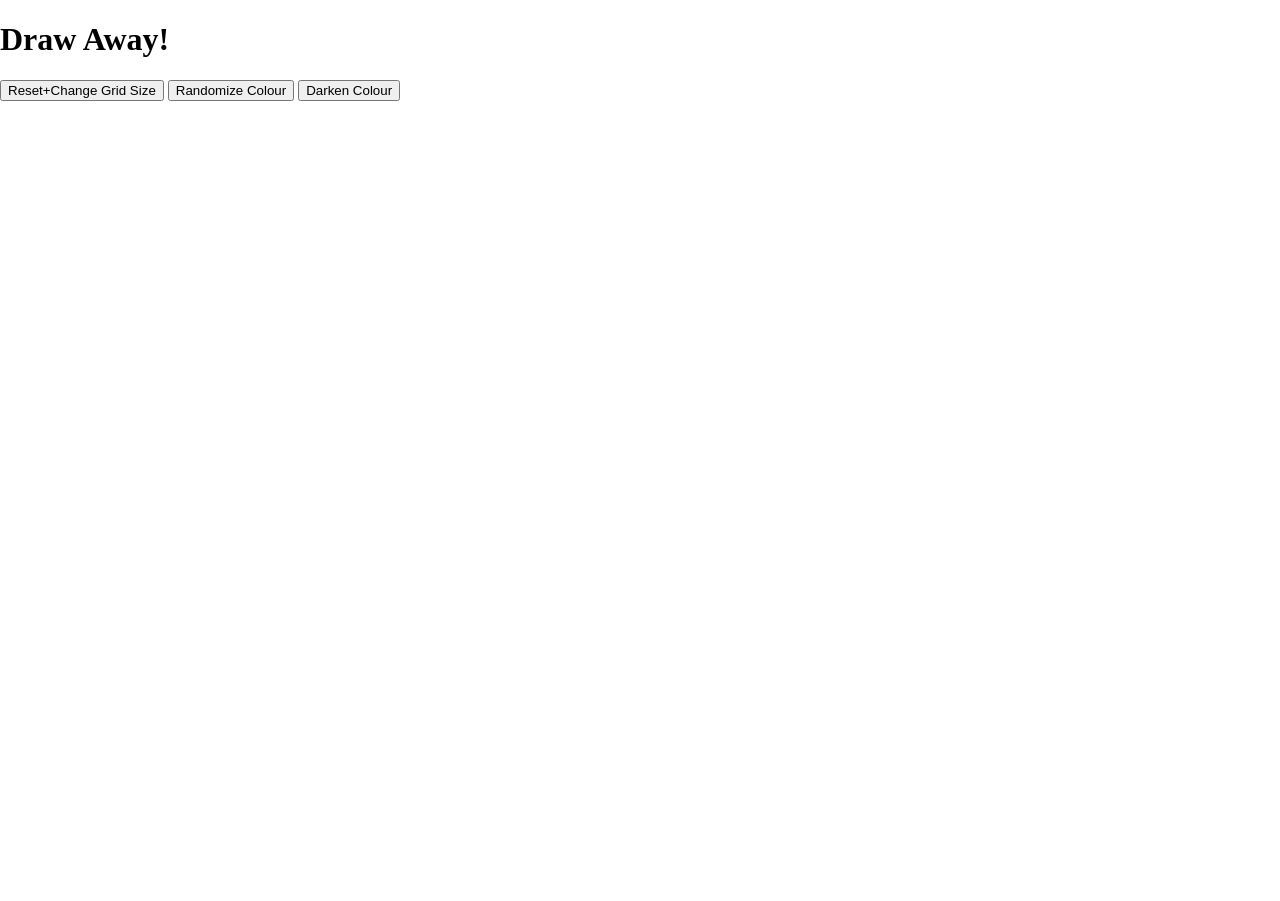
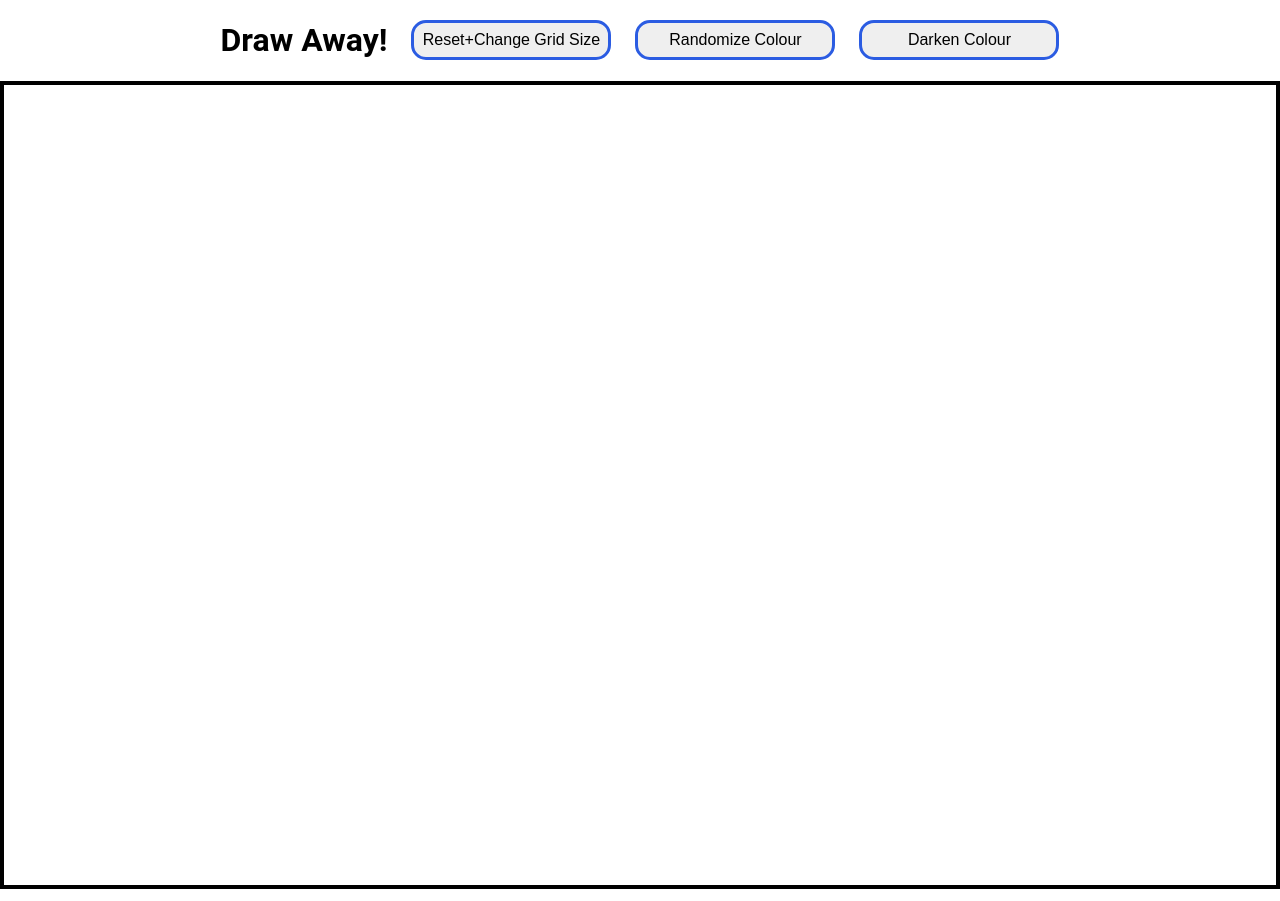
Before and after one commit to PourquoiEstTu/etch-a-sketch, a plain HTML site: page index.html in a window 1280 px wide. Drawn offline with Linux system fonts and the light colour scheme.

Commit message:
Add styling for buttons
Change class name from "grid-size" to just "grid" and make
it apply for all three buttons.

```diff
--- a/style.css
+++ b/style.css
@@ -1,6 +1,10 @@
 body, html {
     margin: 0;
+    font-family: "Roboto", sans-serif;
 }
+
+/* * {border: 2px solid red} */
+
 .container {
     display: flex;
     flex-direction: column;
@@ -8,4 +12,21 @@ body, html {
     margin: 0;
     padding: 0;
     min-height: 100vh;
+    border: 4px solid black;
 }
+
+.head {
+    display: flex;
+    justify-content: center;
+    align-items: center;
+    gap: 24px;
+}
+.grid {
+    display: block;
+    /* margin: 0 auto; */
+    width: 200px;
+    height: 40px;
+    border: 3px solid rgb(43, 92, 226);
+    border-radius: 15px;
+    font-size: 16px;
+}
```
